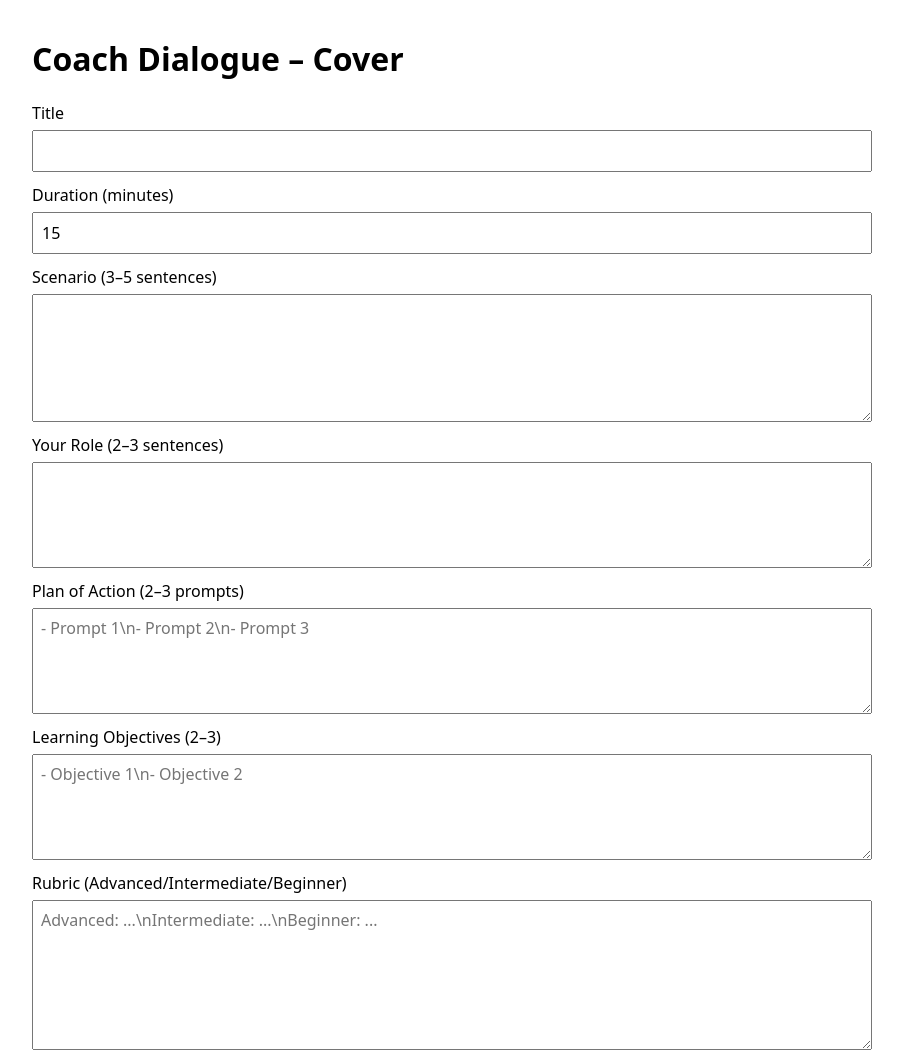
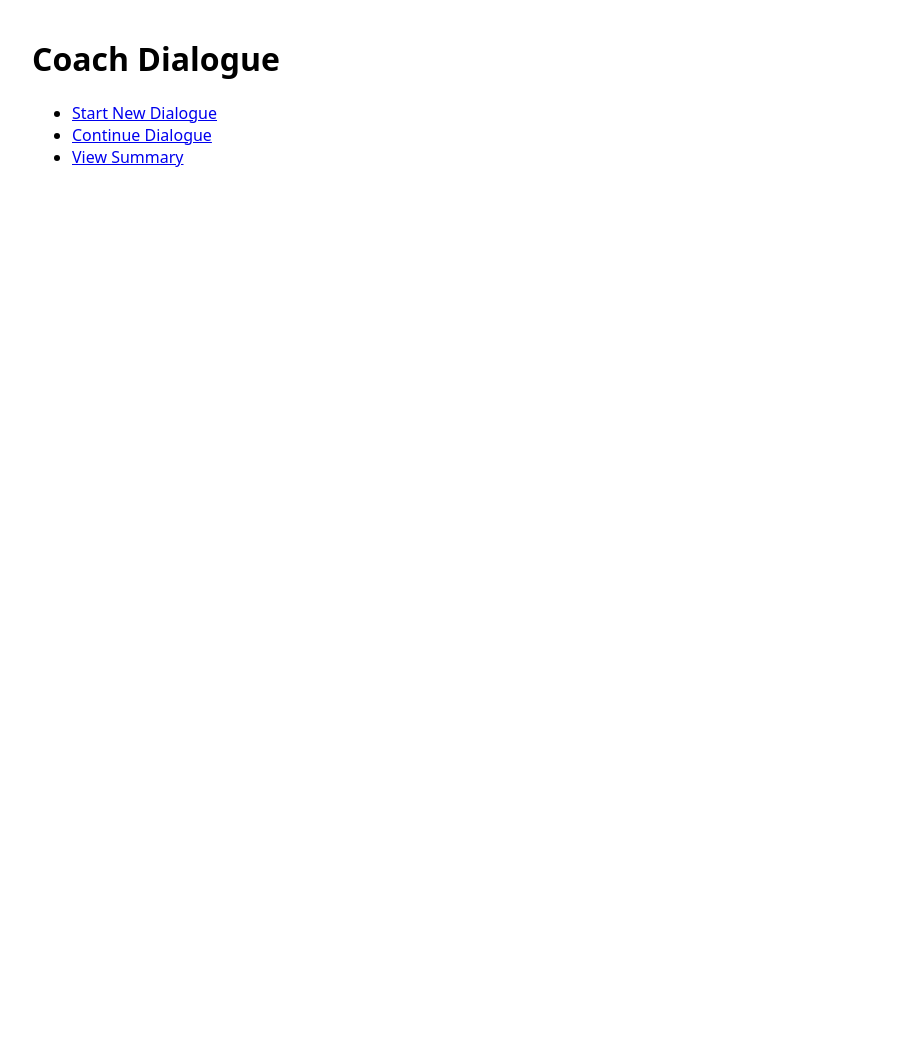
Before and after one commit to rifaterdemsahin/coach_dialogue, a plain HTML site: page site/index.html in a window 1280 px wide. Shown: the top 1053 px of the page, without its empty margins (188-1091 px from the left). After the commit the page ends 800 px from the top, so only its background shows below. Drawn offline with Linux system fonts and the light colour scheme.

Commit message:
Add cover.html for dialogue creation and update index.html to link to it

```diff
--- a/site/index.html
+++ b/site/index.html
@@ -3,50 +3,18 @@
 <head>
   <meta charset="UTF-8" />
   <meta name="viewport" content="width=device-width, initial-scale=1.0" />
-  <title>Coach Dialogue – Cover</title>
+  <title>Coach Dialogue</title>
   <link rel="stylesheet" href="./assets/css/styles.css" />
 </head>
 <body>
   <main class="container">
-    <h1>Coach Dialogue – Cover</h1>
-    <form id="cover-form">
-      <label>
-        Title
-        <input type="text" id="title" required />
-      </label>
-      <label>
-        Duration (minutes)
-        <input type="number" id="duration" min="5" max="30" value="15" />
-      </label>
-      <label>
-        Scenario (3–5 sentences)
-        <textarea id="scenario" rows="5" required></textarea>
-      </label>
-      <label>
-        Your Role (2–3 sentences)
-        <textarea id="role" rows="4" required></textarea>
-      </label>
-      <label>
-        Plan of Action (2–3 prompts)
-        <textarea id="plan" rows="4" placeholder="- Prompt 1\n- Prompt 2\n- Prompt 3" required></textarea>
-      </label>
-      <label>
-        Learning Objectives (2–3)
-        <textarea id="objectives" rows="4" placeholder="- Objective 1\n- Objective 2" required></textarea>
-      </label>
-      <label>
-        Rubric (Advanced/Intermediate/Beginner)
-        <textarea id="rubric" rows="6" placeholder="Advanced: ...\nIntermediate: ...\nBeginner: ..." required></textarea>
-      </label>
-      <label>
-        Additional Context (optional)
-        <textarea id="context" rows="4" placeholder=".txt references, constraints, definitions"></textarea>
-      </label>
-      <button type="submit">Start Dialogue</button>
-    </form>
+    <h1>Coach Dialogue</h1>
+    <ul>
+      <li><a href="cover.html">Start New Dialogue</a></li>
+      <li><a href="dialogue.html">Continue Dialogue</a></li>
+      <li><a href="summary.html">View Summary</a></li>
+    </ul>
   </main>
-  <script src="./assets/js/api.js"></script>
-  <script src="./assets/js/cover.js"></script>
   <noscript>Please enable JavaScript to use this site.</noscript>
-  </body>
-  </html>
+</body>
+</html>
```
Also changed, not shown: site/cover.html (added, +52 -0 lines).
